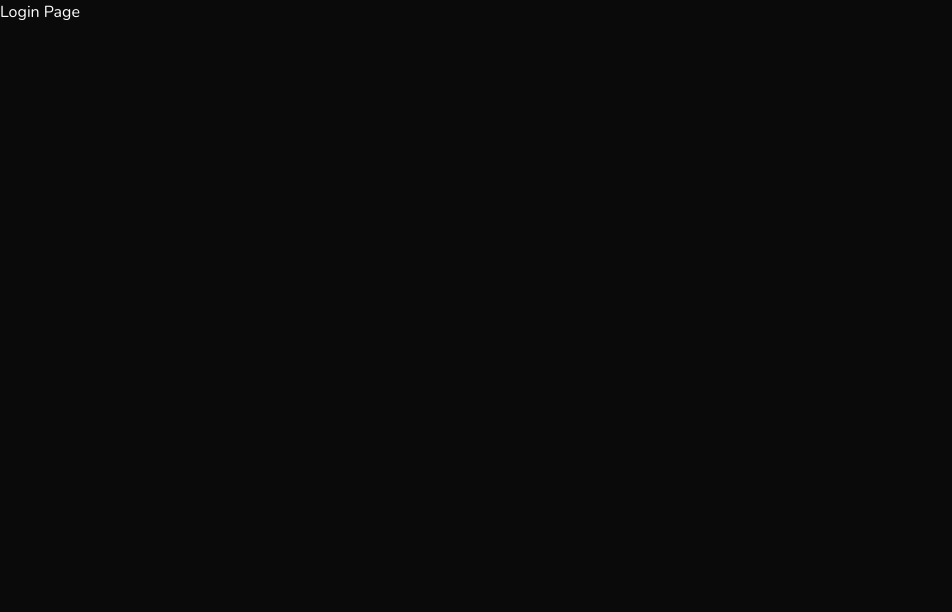
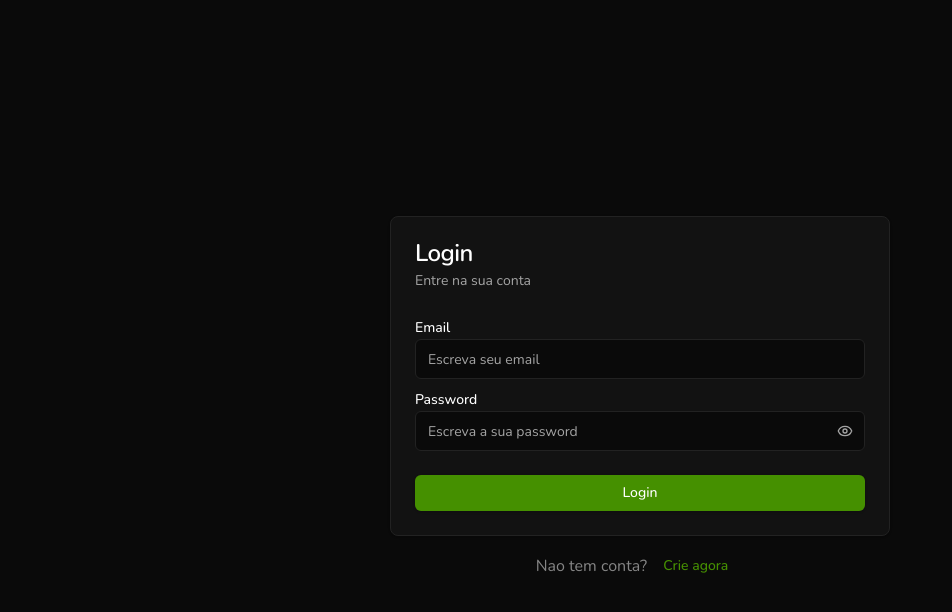
Before and after one commit to Maiiaa30/FinanceTracker, a React (Vite) app: page /login in a window 1280 px wide. Shown: the top 612 px of the page, without its empty margins (0-952 px from the left). Built offline with nearby package versions, Linux system fonts and the light colour scheme.

Commit message:
add login page with form validation

```diff
--- a/src/components/passwordsInputs.jsx
+++ b/src/components/passwordsInputs.jsx
@@ -19,6 +19,7 @@
         className="text-muted-foreground absolute top-0 right-0 bottom-0 my-auto mr-1 h-8 w-8"
         variant="ghost"
         onClick={() => setPasswordIsVisible((prev) => !prev)}
+        type="button"
       >
         {passwordIsVisible ? <EyeOffIcon /> : <EyeIcon />}
       </Button>
--- a/src/pages/Login.jsx
+++ b/src/pages/Login.jsx
@@ -1,5 +1,106 @@
+import { zodResolver } from "@hookform/resolvers/zod";
+import { useForm } from "react-hook-form";
+import { Link } from "react-router";
+import z from "zod";
+
+import PasswordInput from "@/components/passwordsInputs";
+import { Button } from "@/components/ui/button";
+import {
+  Card,
+  CardContent,
+  CardDescription,
+  CardFooter,
+  CardHeader,
+  CardTitle,
+} from "@/components/ui/card";
+import {
+  Form,
+  FormControl,
+  FormField,
+  FormItem,
+  FormLabel,
+  FormMessage,
+} from "@/components/ui/form";
+import { Input } from "@/components/ui/input";
+
+const loginSchema = z.object({
+  email: z.email({ message: "Email invalido" }),
+  password: z.string().trim().min(6, {
+    message: "A password deve ter pelo menos 6 caracteres",
+  }),
+});
+
 const LoginPage = () => {
-  return <h1>Login Page</h1>;
+  const form = useForm({
+    resolver: zodResolver(loginSchema),
+    defaultValues: {
+      email: "",
+      password: "",
+    },
+  });
+
+  const handleSubmit = (data) => {
+    console.log(data);
+  };
+
+  return (
+    <div className="flex h-screen w-screen flex-col items-center justify-center gap-3">
+      <Form {...form}>
+        <form onSubmit={form.handleSubmit(handleSubmit)}>
+          <Card className="w-125">
+            <CardHeader>
+              <CardTitle>Login</CardTitle>
+              <CardDescription>Entre na sua conta</CardDescription>
+            </CardHeader>
+            <CardContent className="space-y-2">
+              <FormField
+                control={form.control}
+                name="email"
+                render={({ field }) => (
+                  <FormItem>
+                    <FormLabel>Email</FormLabel>
+                    <FormControl>
+                      <Input
+                        type="email"
+                        placeholder="Escreva seu email"
+                        {...field}
+                      />
+                    </FormControl>
+                    <FormMessage />
+                  </FormItem>
+                )}
+              />
+              <FormField
+                control={form.control}
+                name="password"
+                render={({ field }) => (
+                  <FormItem>
+                    <FormLabel>Password</FormLabel>
+                    <FormControl>
+                      <PasswordInput
+                        placeholder={"Escreva a sua password"}
+                        {...field}
+                      />
+                    </FormControl>
+                    <FormMessage />
+                  </FormItem>
+                )}
+              />
+            </CardContent>
+            <CardFooter>
+              <Button className="w-full">Login</Button>
+            </CardFooter>
+          </Card>
+        </form>
+      </Form>
+      <div className="flex items-center justify-center">
+        <p className="text-center opacity-50">Nao tem conta?</p>
+        <Button variant="link" asChild>
+          <Link to="/signup">Crie agora</Link>
+        </Button>
+      </div>
+    </div>
+  );
 };
 
 export default LoginPage;
--- a/src/pages/Signup.jsx
+++ b/src/pages/Signup.jsx
@@ -44,7 +44,7 @@
 });
 
 const SignupPage = () => {
-  const methods = useForm({
+  const form = useForm({
     resolver: zodResolver(signupSchema),
     defaultValues: {
       firstName: "",
@@ -62,16 +62,16 @@
 
   return (
     <div className="flex h-screen w-screen flex-col items-center justify-center gap-3">
-      <Form {...methods}>
-        <form onSubmit={methods.handleSubmit(handleSubmit)}>
+      <Form {...form}>
+        <form onSubmit={form.handleSubmit(handleSubmit)}>
           <Card className="w-125">
             <CardHeader>
               <CardTitle>Criar conta</CardTitle>
               <CardDescription>Coloque os seus dados abaixo.</CardDescription>
             </CardHeader>
-            <CardContent className="space-y-4">
+            <CardContent className="space-y-2">
               <FormField
-                control={methods.control}
+                control={form.control}
                 name="firstName"
                 render={({ field }) => (
                   <FormItem>
@@ -84,7 +84,7 @@
                 )}
               />
               <FormField
-                control={methods.control}
+                control={form.control}
                 name="lastName"
                 render={({ field }) => (
                   <FormItem>
@@ -97,20 +97,24 @@
                 )}
               />
               <FormField
-                control={methods.control}
+                control={form.control}
                 name="email"
                 render={({ field }) => (
                   <FormItem>
                     <FormLabel>Email</FormLabel>
                     <FormControl>
-                      <Input placeholder="Escreva seu email" {...field} />
+                      <Input
+                        type="email"
+                        placeholder="Escreva seu email"
+                        {...field}
+                      />
                     </FormControl>
                     <FormMessage />
                   </FormItem>
                 )}
               />
               <FormField
-                control={methods.control}
+                control={form.control}
                 name="password"
                 render={({ field }) => (
                   <FormItem>
@@ -126,7 +130,7 @@
                 )}
               />
               <FormField
-                control={methods.control}
+                control={form.control}
                 name="passwordConfirmation"
                 render={({ field }) => (
                   <FormItem>
@@ -143,7 +147,7 @@
               />
 
               <FormField
-                control={methods.control}
+                control={form.control}
                 name="terms"
                 render={({ field }) => (
                   <FormItem className="items-top flex space-x-2">
```
